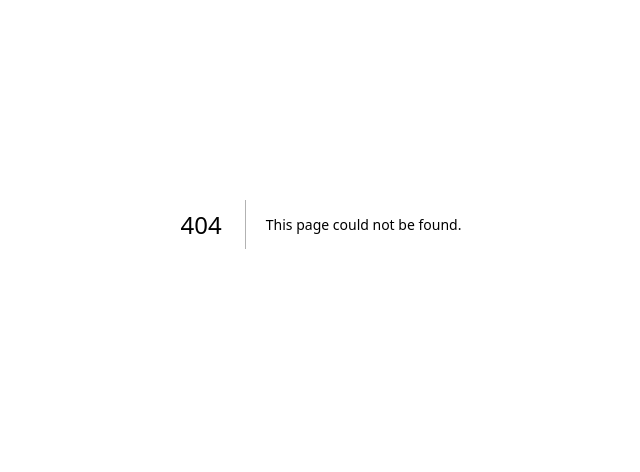
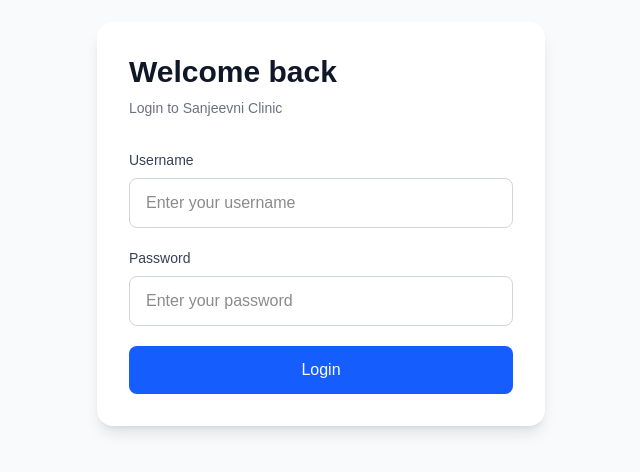
Before and after one commit to LochanJangid/sanjeevni-clinic, a Next.js app in the folder frontend/: page /login in a window 1280 px wide. Before the commit this address had no page. Shown: the part 176-648 px from the top of the page, without its empty margins (319-959 px from the left). Built offline with nearby package versions, Linux system fonts and the light colour scheme; no server answers.

Commit message:
feat(frontend): login page with simple localstorage to remember token

```diff
--- /dev/null
+++ b/frontend/app/login/page.tsx
@@ -0,0 +1,248 @@
+"use client";
+
+import { FormEvent, useState } from "react";
+import { useRouter } from "next/navigation";
+
+type Popup = {
+  type: "success" | "error";
+  title: string;
+  message: string;
+};
+
+export default function LoginPage() {
+  const router = useRouter();
+
+  const [form, setForm] = useState({
+    username: "",
+    password: "",
+  });
+
+  const [loading, setLoading] = useState(false);
+  const [popup, setPopup] = useState<Popup | null>(null);
+
+  const API_URL =
+    process.env.NEXT_PUBLIC_API_URL || "http://localhost:8000";
+
+  const handleChange = (e: React.ChangeEvent<HTMLInputElement>) => {
+    setForm({
+      ...form,
+      [e.target.name]: e.target.value,
+    });
+  };
+
+  const handleSubmit = async (e: FormEvent) => {
+    e.preventDefault();
+
+    setLoading(true);
+    setPopup(null);
+
+    try {
+      const response = await fetch(`${API_URL}/user_login/`, {
+        method: "POST",
+        headers: {
+          "Content-Type": "application/json",
+        },
+        body: JSON.stringify(form),
+      });
+
+      const data = await response.json();
+
+      if (!response.ok) {
+        setPopup({
+          type: "error",
+          title: "Login failed",
+          message:
+            data.detail || "Something went wrong. Please try again.",
+        });
+
+        return;
+      }
+
+      if (!data.auth_success) {
+        setPopup({
+          type: "error",
+          title: "Login failed",
+          message: data.msg || "Invalid username or password.",
+        });
+
+        return;
+      }
+
+      // Save JWT access token
+      localStorage.setItem("access_token", data.access_token);
+
+      setPopup({
+        type: "success",
+        title: "Login successful",
+        message: `Welcome back, ${data.user.username}!`,
+      });
+
+      setForm({
+        username: "",
+        password: "",
+      });
+
+      // Go to home page
+      setTimeout(() => {
+        router.push("/");
+      }, 1000);
+
+    } catch {
+      setPopup({
+        type: "error",
+        title: "Connection error",
+        message: "Unable to connect to the server. Please try again.",
+      });
+    } finally {
+      setLoading(false);
+    }
+  };
+
+  const closePopup = () => {
+    setPopup(null);
+  };
+
+  return (
+    <main className="min-h-screen flex items-center justify-center bg-gray-50 px-4">
+      <div className="w-full max-w-md rounded-2xl bg-white p-8 shadow-lg">
+
+        {/* Header */}
+        <div className="mb-8">
+          <h1 className="text-3xl font-bold text-gray-900">
+            Welcome back
+          </h1>
+
+          <p className="mt-2 text-sm text-gray-500">
+            Login to Sanjeevni Clinic
+          </p>
+        </div>
+
+        {/* Form */}
+        <form onSubmit={handleSubmit} className="space-y-5">
+
+          {/* Username */}
+          <div>
+            <label
+              htmlFor="username"
+              className="mb-2 block text-sm font-medium text-gray-700"
+            >
+              Username
+            </label>
+
+            <input
+              id="username"
+              name="username"
+              type="text"
+              value={form.username}
+              onChange={handleChange}
+              required
+              placeholder="Enter your username"
+              className="w-full rounded-lg border border-gray-300 px-4 py-3 outline-none transition focus:border-blue-500 focus:ring-2 focus:ring-blue-100"
+            />
+          </div>
+
+          {/* Password */}
+          <div>
+            <label
+              htmlFor="password"
+              className="mb-2 block text-sm font-medium text-gray-700"
+            >
+              Password
+            </label>
+
+            <input
+              id="password"
+              name="password"
+              type="password"
+              value={form.password}
+              onChange={handleChange}
+              required
+              placeholder="Enter your password"
+              className="w-full rounded-lg border border-gray-300 px-4 py-3 outline-none transition focus:border-blue-500 focus:ring-2 focus:ring-blue-100"
+            />
+          </div>
+
+          {/* Submit */}
+          <button
+            type="submit"
+            disabled={loading}
+            className="w-full rounded-lg bg-blue-600 px-4 py-3 font-medium text-white transition hover:bg-blue-700 disabled:cursor-not-allowed disabled:opacity-60"
+          >
+            {loading ? "Logging in..." : "Login"}
+          </button>
+
+        </form>
+      </div>
+
+      {/* Popup */}
+      {popup && (
+        <div className="fixed inset-0 z-50 flex items-center justify-center bg-black/40 px-4">
+          <div className="w-full max-w-sm rounded-2xl bg-white p-6 shadow-2xl">
+
+            {/* Icon */}
+            <div
+              className={`mx-auto flex h-14 w-14 items-center justify-center rounded-full ${
+                popup.type === "success"
+                  ? "bg-green-100"
+                  : "bg-red-100"
+              }`}
+            >
+              {popup.type === "success" ? (
+                <svg
+                  className="h-7 w-7 text-green-600"
+                  fill="none"
+                  stroke="currentColor"
+                  strokeWidth="2"
+                  viewBox="0 0 24 24"
+                >
+                  <path
+                    strokeLinecap="round"
+                    strokeLinejoin="round"
+                    d="M5 13l4 4L19 7"
+                  />
+                </svg>
+              ) : (
+                <svg
+                  className="h-7 w-7 text-red-600"
+                  fill="none"
+                  stroke="currentColor"
+                  strokeWidth="2"
+                  viewBox="0 0 24 24"
+                >
+                  <path
+                    strokeLinecap="round"
+                    strokeLinejoin="round"
+                    d="M6 18L18 6M6 6l12 12"
+                  />
+                </svg>
+              )}
+            </div>
+
+            {/* Title */}
+            <h2 className="mt-5 text-center text-xl font-semibold text-gray-900">
+              {popup.title}
+            </h2>
+
+            {/* Message */}
+            <p className="mt-3 text-center text-sm leading-6 text-gray-600">
+              {popup.message}
+            </p>
+
+            {/* Close */}
+            <button
+              onClick={closePopup}
+              className={`mt-6 w-full rounded-lg px-4 py-3 font-medium text-white transition ${
+                popup.type === "success"
+                  ? "bg-green-600 hover:bg-green-700"
+                  : "bg-red-600 hover:bg-red-700"
+              }`}
+            >
+              {popup.type === "success" ? "Continue" : "Close"}
+            </button>
+
+          </div>
+        </div>
+      )}
+    </main>
+  );
+}
```
